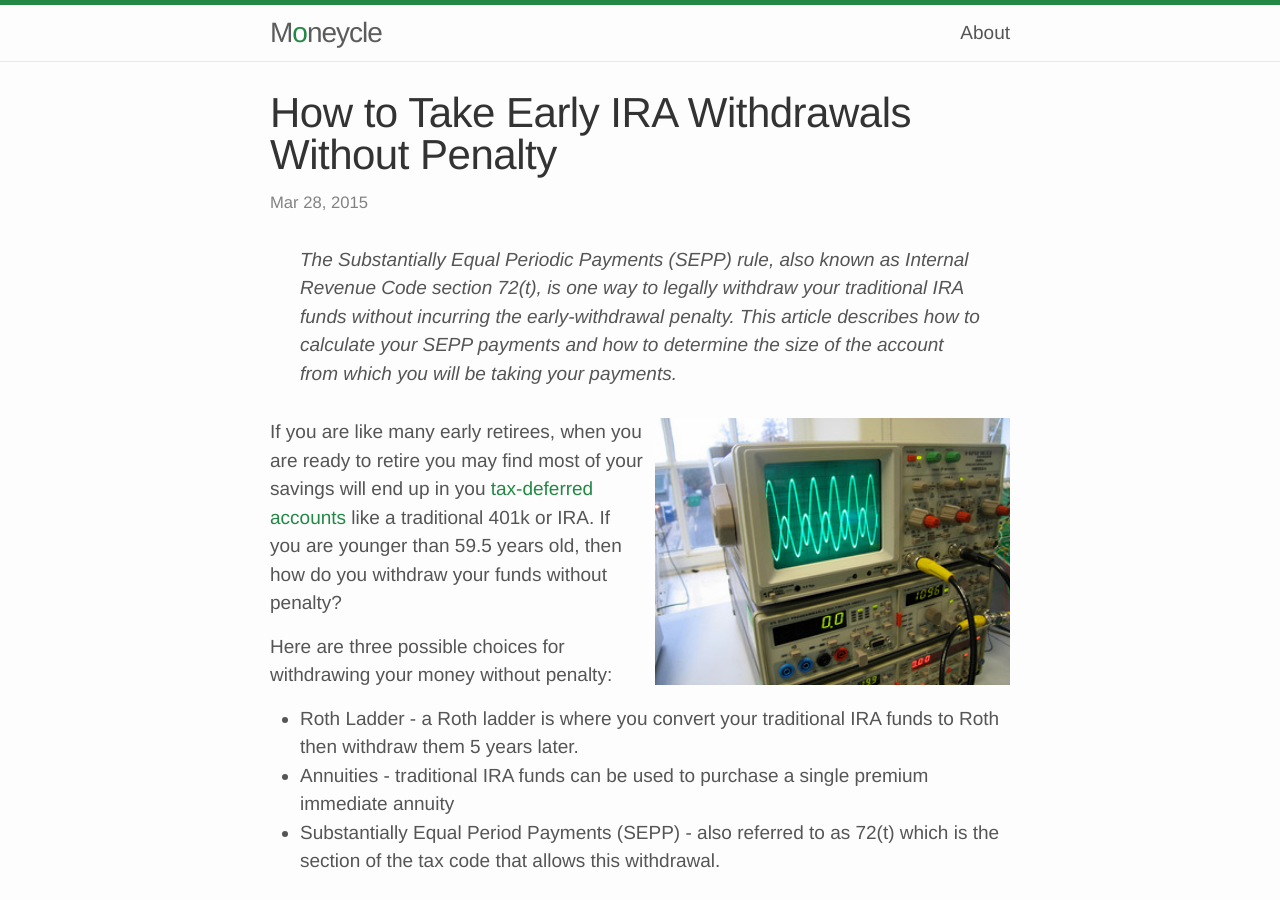
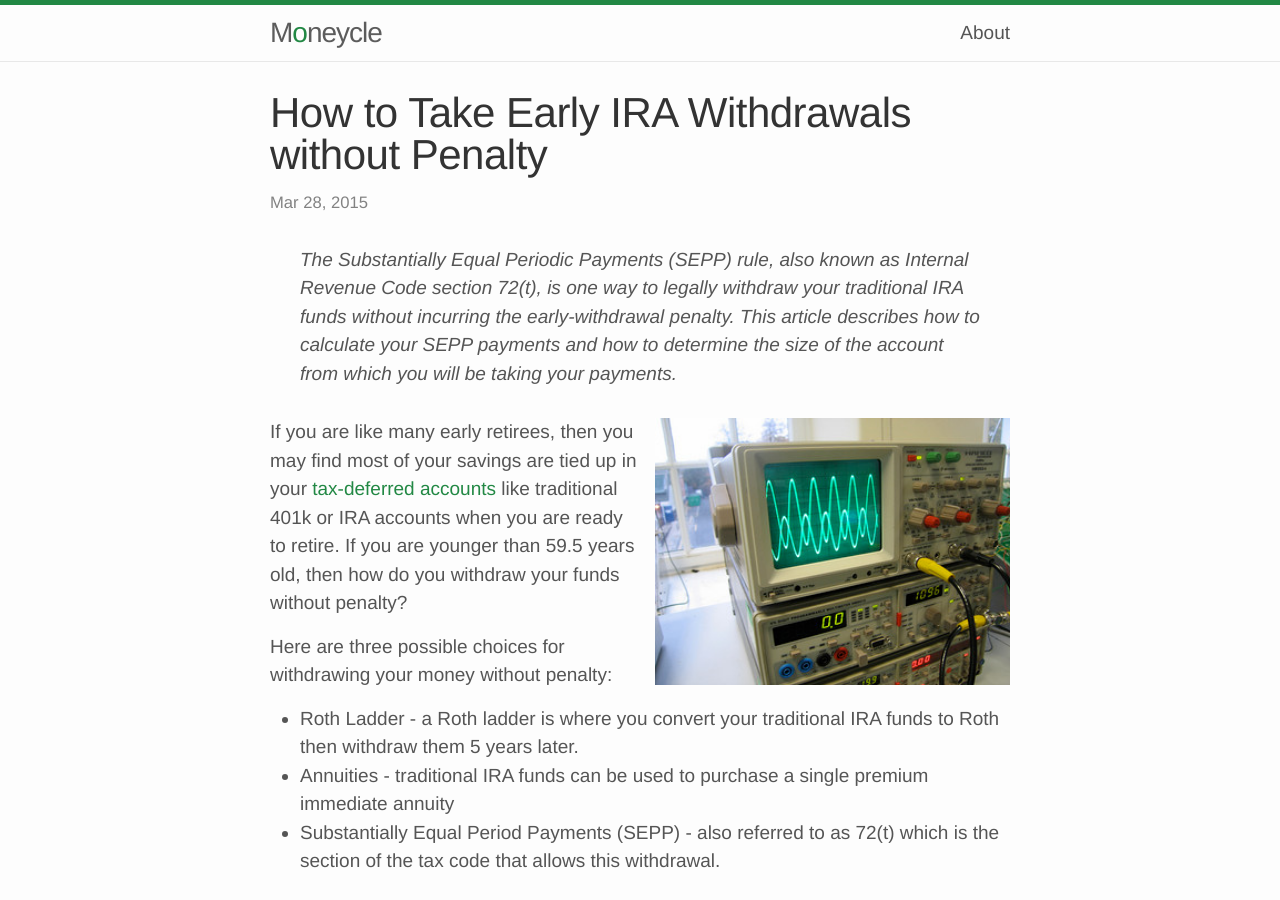
Before and after one commit to moneycle/moneycle.github.io, a Jekyll site: the page built from _posts/2015-03-27-how-to-take-early-ira-withdrawals-without-penalty.markdown, in a window 1280 px wide and 900 px high. Built offline with Jekyll 4.4.1, drawn with Linux system fonts in a browser that asks for light colours; comment, search, counter and statistics services are not loaded.

Commit message:
fixed wording of first paragraph

```diff
--- a/_posts/2015-03-27-how-to-take-early-ira-withdrawals-without-penalty.markdown
+++ b/_posts/2015-03-27-how-to-take-early-ira-withdrawals-without-penalty.markdown
@@ -1,6 +1,6 @@
 ---
 layout: post
-title: "How to Take Early IRA Withdrawals Without Penalty"
+title: "How to Take Early IRA Withdrawals without Penalty"
 date: 2015-03-27T18:55:50-06:00
 tags: [spending]
 image: /images/oscilloscope-periodic.jpeg
@@ -12,10 +12,11 @@ abstract: >
   the size of the account from which you will be taking your payments.
 ---
 
-If you are like many early retirees, when you are ready to retire you may find most
-of your savings will end up in you [tax-deferred accounts](http://www.investopedia.com/terms/d/deferredaccount.asp)
-like a traditional 401k or IRA.  If you are younger than 59.5 years old,
- then how do you withdraw your funds without penalty?
+If you are like many early retirees, then you may find most
+of your savings are tied up in your [tax-deferred accounts](http://www.investopedia.com/terms/d/deferredaccount.asp)
+like traditional 401k or IRA accounts when you are ready to retire.
+If you are younger than 59.5 years old,
+then how do you withdraw your funds without penalty?
 
 Here are three possible choices for withdrawing your money without penalty:
 
```
